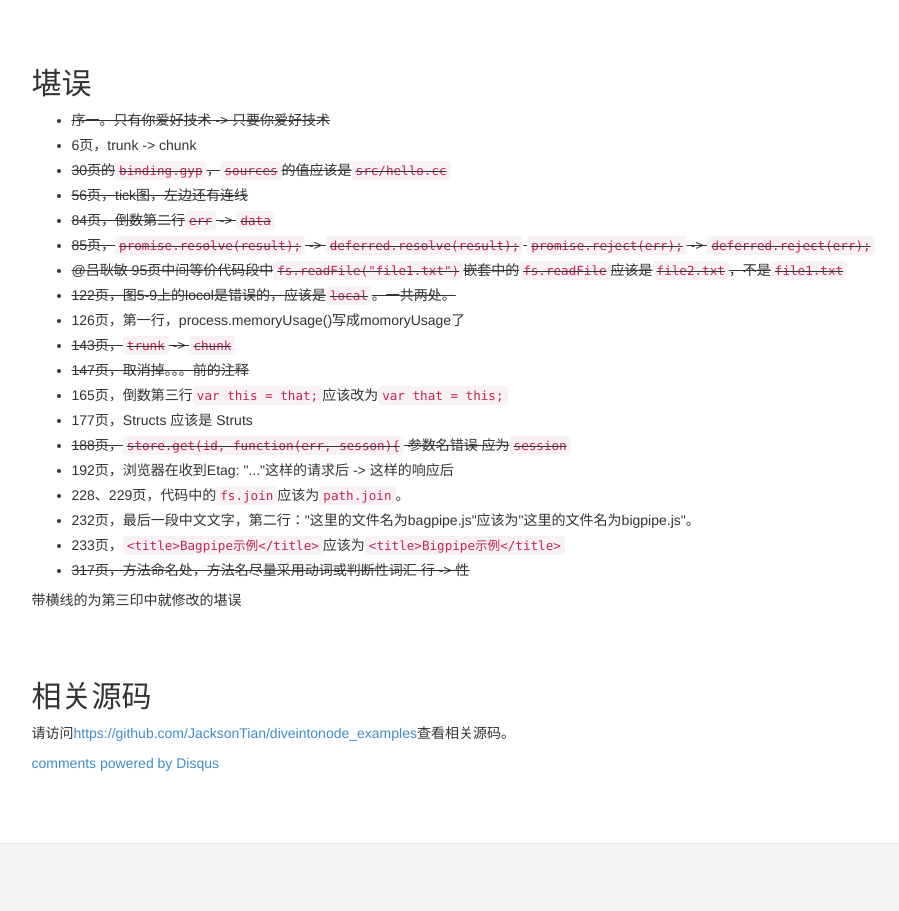
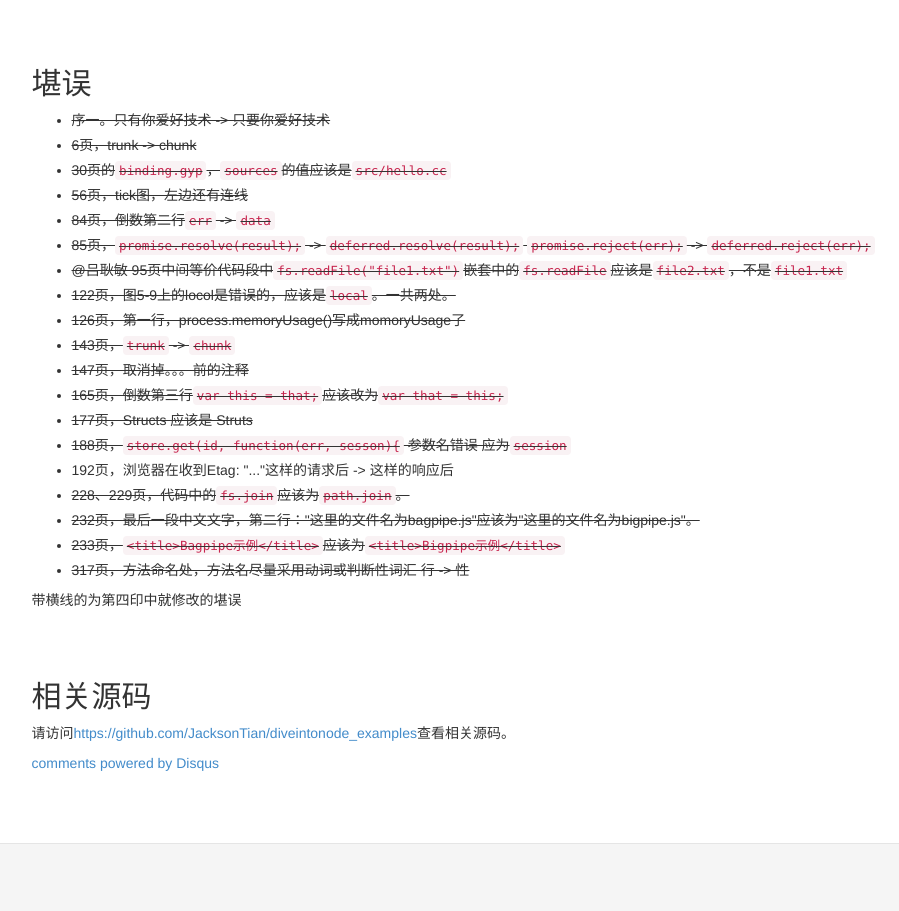
Before and after one commit to JacksonTian/diveintonode_site, a plain HTML site: page index.html in a window 1280 px wide. Shown: the part 902-1813 px from the top of the page, without its empty margins (331-1230 px from the left). Drawn offline with Linux system fonts and the light colour scheme; a script that the page names is missing.

Commit message:
Update documentaton

```diff
--- a/index.html
+++ b/index.html
@@ -80,26 +80,26 @@
 <h2 id="-">堪误</h2>
 <ul>
 <li><del>序一。只有你爱好技术 -&gt; 只要你爱好技术</del></li>
-<li>6页，trunk -&gt; chunk</li>
+<li><del>6页，trunk -&gt; chunk</del></li>
 <li><del>30页的<code>binding.gyp</code>，<code>sources</code>的值应该是<code>src/hello.cc</code></del></li>
 <li><del>56页，tick图，左边还有连线</del></li>
 <li><del>84页，倒数第二行<code>err</code> -&gt; <code>data</code></del></li>
 <li><del>85页，<code>promise.resolve(result);</code> -&gt; <code>deferred.resolve(result);</code> <code>promise.reject(err);</code> -&gt; <code>deferred.reject(err);</code></del></li>
 <li><del>@吕耿敏 95页中间等价代码段中<code>fs.readFile(&quot;file1.txt&quot;)</code>嵌套中的<code>fs.readFile</code>应该是<code>file2.txt</code>，不是<code>file1.txt</code></del></li>
 <li><del>122页，图5-9上的locol是错误的，应该是<code>local</code>。一共两处。</del></li>
-<li>126页，第一行，process.memoryUsage()写成momoryUsage了</li>
+<li><del>126页，第一行，process.memoryUsage()写成momoryUsage了</del></li>
 <li><del>143页，<code>trunk</code> -&gt; <code>chunk</code></del></li>
 <li><del>147页，取消掉。。。前的注释</del></li>
-<li>165页，倒数第三行<code>var this = that;</code>应该改为<code>var that = this;</code></li>
-<li>177页，Structs 应该是 Struts</li>
+<li><del>165页，倒数第三行<code>var this = that;</code>应该改为<code>var that = this;</code></del></li>
+<li><del>177页，Structs 应该是 Struts</del></li>
 <li><del>188页，<code>store.get(id, function(err, sesson){</code> 参数名错误 应为<code>session</code></del></li>
 <li>192页，浏览器在收到Etag: &quot;...&quot;这样的请求后 -&gt; 这样的响应后</li>
-<li>228、229页，代码中的<code>fs.join</code>应该为<code>path.join</code>。</li>
-<li>232页，最后一段中文文字，第二行：&quot;这里的文件名为bagpipe.js&quot;应该为&quot;这里的文件名为bigpipe.js&quot;。</li>
-<li>233页，<code>&lt;title&gt;Bagpipe示例&lt;/title&gt;</code>应该为<code>&lt;title&gt;Bigpipe示例&lt;/title&gt;</code></li>
+<li><del>228、229页，代码中的<code>fs.join</code>应该为<code>path.join</code>。</del></li>
+<li><del>232页，最后一段中文文字，第二行：&quot;这里的文件名为bagpipe.js&quot;应该为&quot;这里的文件名为bigpipe.js&quot;。</del></li>
+<li><del>233页，<code>&lt;title&gt;Bagpipe示例&lt;/title&gt;</code>应该为<code>&lt;title&gt;Bigpipe示例&lt;/title&gt;</code></del></li>
 <li><del>317页，方法命名处，方法名尽量采用动词或判断性词汇 行 -&gt; 性</del></li>
 </ul>
-<p>带横线的为第三印中就修改的堪误</p>
+<p>带横线的为第四印中就修改的堪误</p>
 <h2 id="-">相关源码</h2>
 <p>请访问<a href="https://github.com/JacksonTian/diveintonode_examples">https://github.com/JacksonTian/diveintonode_examples</a>查看相关源码。</p>
 
@@ -152,7 +152,7 @@
         $(".content").find('h1, h2, h3, h4, h5, h6').each(function () {
           var node = $(this);
           // 总是设置id
-          node.attr("id", "index_" + node.text());
+          node.attr("id", node.data('id') || "index_" + node.text());
           node.css("paddingTop", 50);
         });
       });
```
